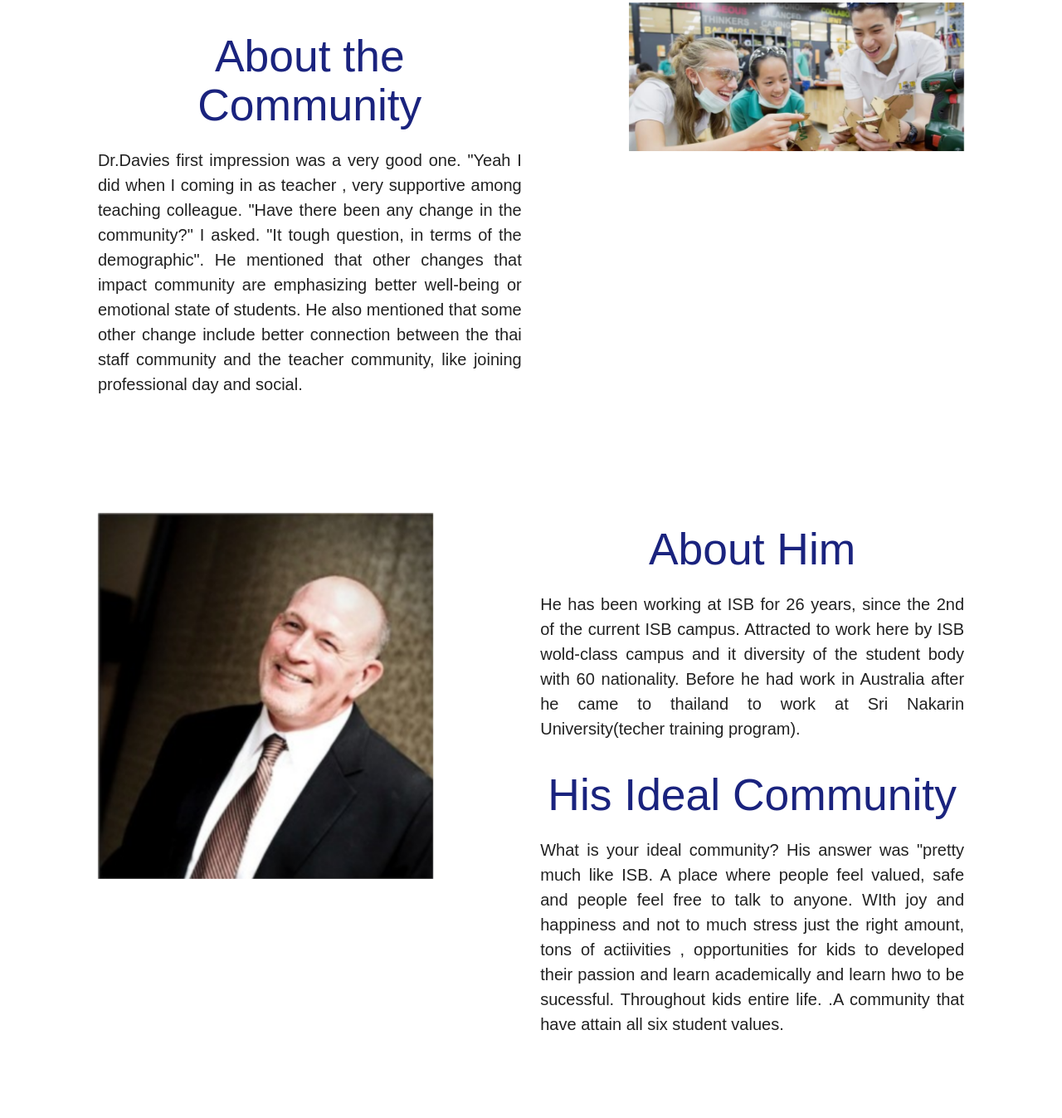
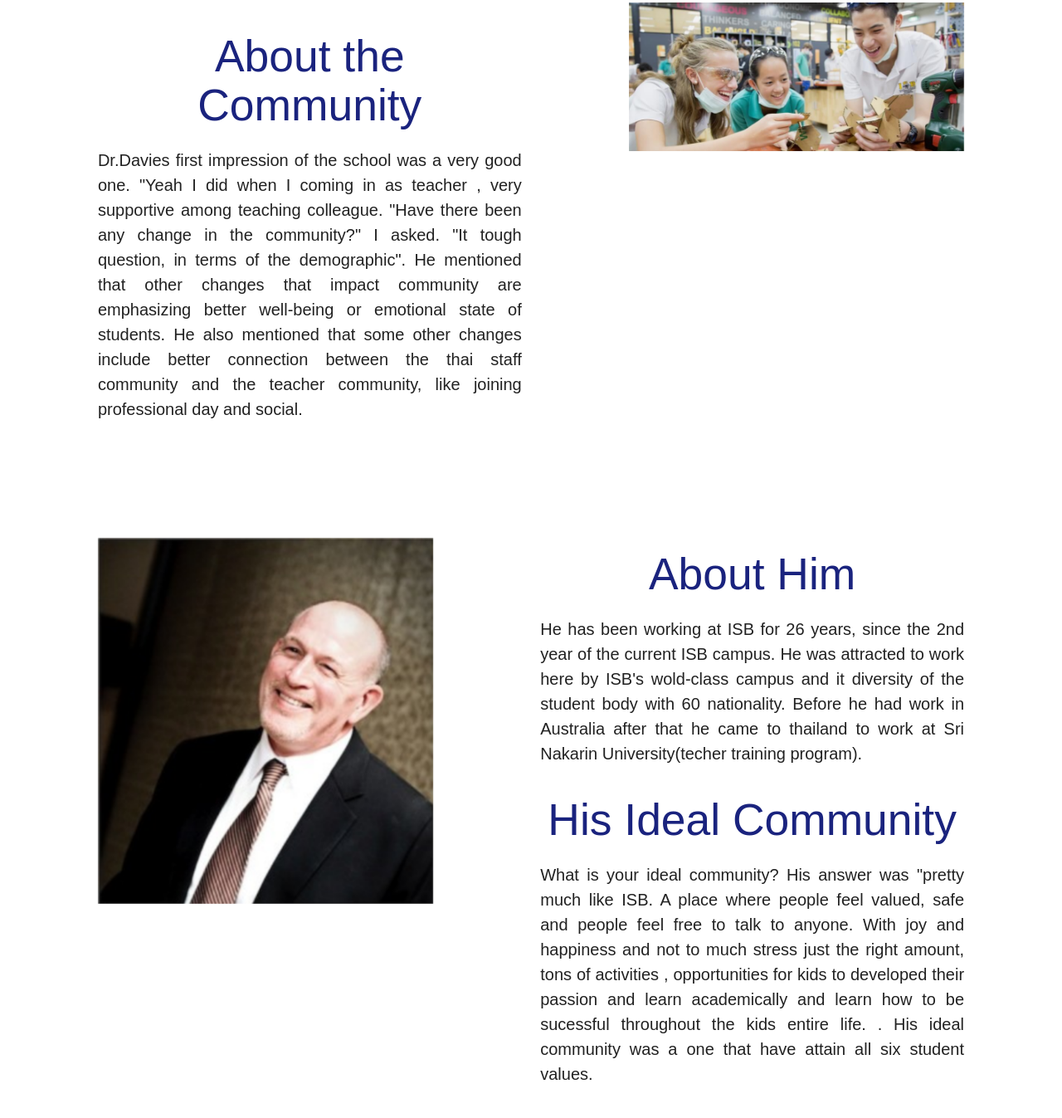
Before and after one commit to ElmoRandom/ElmoRandom.github.io, a plain HTML site: page index.html in a window 1280 px wide. Shown: the part 1133-2480 px from the top of the page at 83% size. Drawn offline with nearby package versions, Linux system fonts and the light colour scheme.

Commit message:
Update index.html

```diff
--- a/index.html
+++ b/index.html
@@ -118,11 +118,11 @@
                 </div>
                 <div class="col s12 l5 offset-l1 pull-l5 center-align">
                     <h2 class="indigo-text text-darken-4">About the Community</h2>
-                        <p>Dr.Davies first  impression was a very good one. "Yeah I did when I coming
+                        <p> Dr.Davies first  impression of the school was a very good one. "Yeah I did when I coming
                             in as teacher , very supportive among teaching colleague. "Have there been  any change
                             in the community?" I asked. "It tough question, in terms of the  demographic". He
                             mentioned that other changes that impact community are emphasizing better well-being or
-                            emotional state of students. He also mentioned that some other  change include better
+                            emotional state of students. He also mentioned that some other changes include better
                             connection between the thai staff community and the teacher community, like
                             joining professional day and social.
                     </p>
@@ -134,17 +134,16 @@
             </div>
             <div class="col s12 l5 offset-l1 center-align">
                 <h2 class="indigo-text text-darken-4">About  Him</h2>
-                <p>He has been working at ISB for 26  years, since the 2nd of the current  ISB campus.
-                    Attracted to work here by ISB wold-class campus and it diversity of the student body with 60 nationality. Before he had work
-                    in Australia after he came to thailand to work at Sri Nakarin University(techer training program).
+                <p>He has been working at ISB for 26  years, since the 2nd year of the current  ISB campus.
+                    He was attracted to work here by ISB's wold-class campus and it diversity of the student body with 60 nationality. Before he had work
+                    in Australia after that he came to thailand to work at Sri Nakarin University(techer training program).
 
                 </p>
                 <h2 class="indigo-text text-darken-4">His Ideal Community</h2>
                 <p>What is your ideal community?  His answer was "pretty much like ISB. A place where people feel valued, safe
-                    and people feel free to talk to anyone. WIth joy and happiness and not to much stress just the right amount, tons of actiivities
-                    , opportunities for kids to developed their passion and learn academically and learn hwo to be sucessful. Throughout kids entire life.
-                    .A community
-                    that have attain all  six  student values.
+                    and people feel free to talk to anyone. With joy and happiness and not to much stress just the right amount, tons of activities
+                    , opportunities for kids to developed their passion and learn academically and learn how to be sucessful throughout the kids entire life.
+                    . His ideal community was a one that have attain all  six  student values.
 
                 </p>
             </div>
@@ -249,7 +248,7 @@
         his huge smile filled me with warmth" - Elmo</p>
     <p>His personality was very likable it as if he does not  know what a bad mood is. He radiates
         a sense of friendliness despite his massive build. He was very open to my interview  questions
-        , as he  answered  my question to the very best of his ability.
+        , as he  answered  my all questions to the very best of his ability.
     </p></div>
     <div class="col s12 l6 offset-l1">
         <video src="Video/20191122_144445.mp4" controls width="320" height="240"></video>
```
